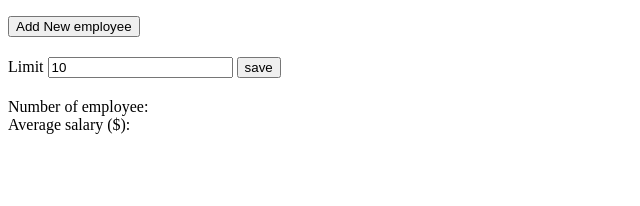
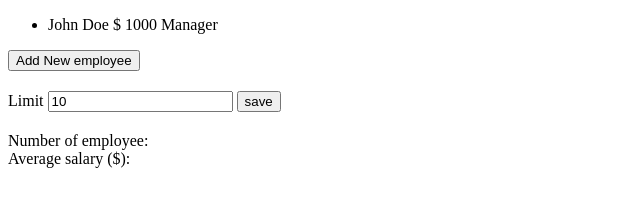
Before and after one commit to helengladun/cursor, a plain HTML site: page index.html in a window 1280 px wide. Shown: the whole page, without its empty margins (0-640 px from the left). Drawn offline with Linux system fonts and the light colour scheme.

Commit message:
added default employee to the list

```diff
--- a/index.html
+++ b/index.html
@@ -10,7 +10,12 @@
   </head>
   <body>
     <ul class="employeeList">
-
+      <li>
+        <span class="employeeFirstName">John</span>
+        <span class="employeeLastName">Doe</span>
+        <span class="employeeSalary">$ 1000</span>
+        <span class="employeePosition">Manager</span>
+      </li>
     </ul>
     <button class="addEmployee">Add New employee</button>
     <form name="added-form">
```
